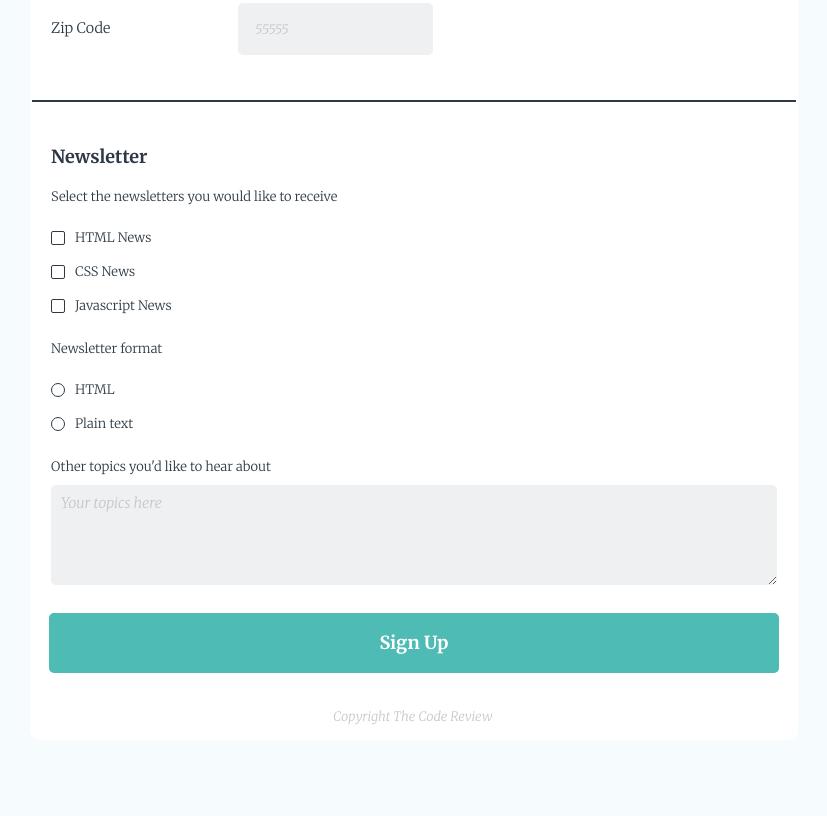
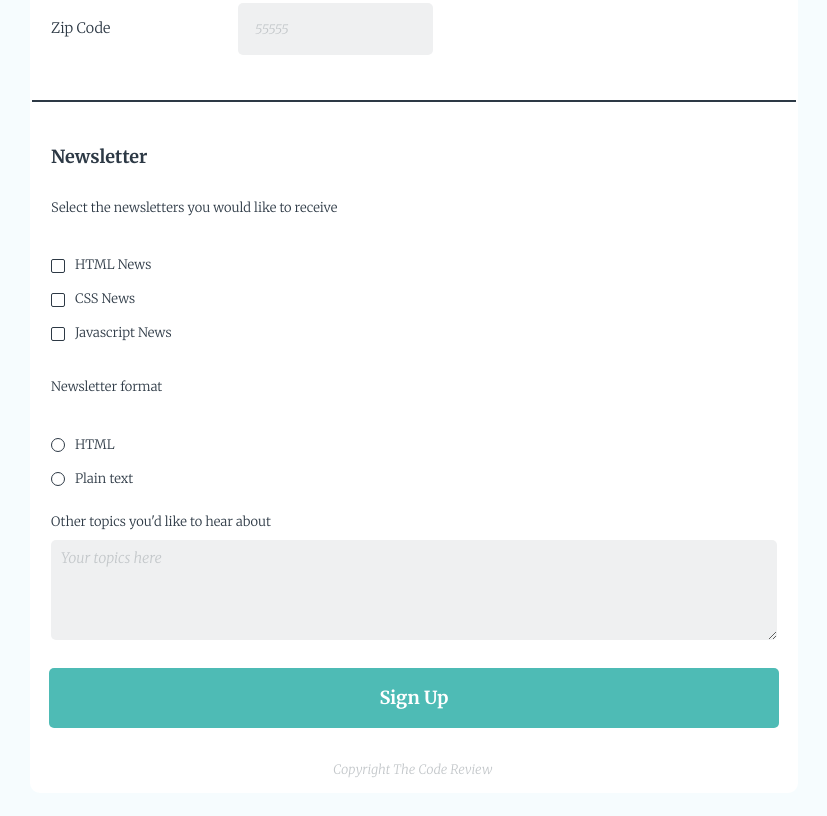
Before and after one commit to carlloganjr/fewd-project3, a plain HTML site: page form.html in a window 1280 px wide. Shown: the part 762-1578 px from the top of the page, without its empty margins (226-1053 px from the left). Drawn offline with Linux system fonts and the light colour scheme.

Commit message:
changed (3) label elements to h3 elements
line 100, 107 & 116

```diff
--- a/css/styles.css
+++ b/css/styles.css
@@ -1,5 +1,6 @@
 
 body,
+h3,
 textarea,
 button,
 input::placeholder {
@@ -17,6 +18,7 @@ body {
 body,
 input::placeholder,
 p,
+h3,
 label {
   font-size: .9em;
 }
@@ -58,6 +60,11 @@ legend {
 
 label {
   margin-left: 2.5%;
+}
+
+h3 {
+  margin-left: 2.5%;
+  margin-bottom: 0;
 }
 
 /* CLASS & ID SELECTORS */
--- a/form.html
+++ b/form.html
@@ -97,14 +97,14 @@
         </fieldset>
         <fieldset>
           <legend>Newsletter</legend>
-          <label>Select the newsletters you would like to receive</label><br><br>
+          <h3>Select the newsletters you would like to receive</h3><br><br>
           <input type="checkbox" id="html-news" name="html_news">
           <label for="html-news"><span></span>HTML News</label><br>
           <input type="checkbox" id="css-news" name="css_news">
           <label for="css-news"><span></span>CSS News</label><br>
           <input type="checkbox" id="javascript-news" name="javascript_news">
           <label for="javascript-news"><span></span>Javascript News</label><br><br>
-          <label>Newsletter format</label><br><br>
+          <h3>Newsletter format</h3><br><br>
           <input type="radio" id="html" name="html-plain">
           <label for="html"><span></span>HTML</label><br>
           <input type="radio" id="plain-text" name="html-plain">
@@ -113,7 +113,7 @@
           <textarea id="topics" name="topics">Your topics here</textarea>
         </fieldset>
         <button type="submit" name="sign_up">Sign Up</button>
-        <label id="copyright">Copyright The Code Review</label>
+        <p id="copyright">Copyright The Code Review</p>
       </form>
   </body>
 </html>
```
